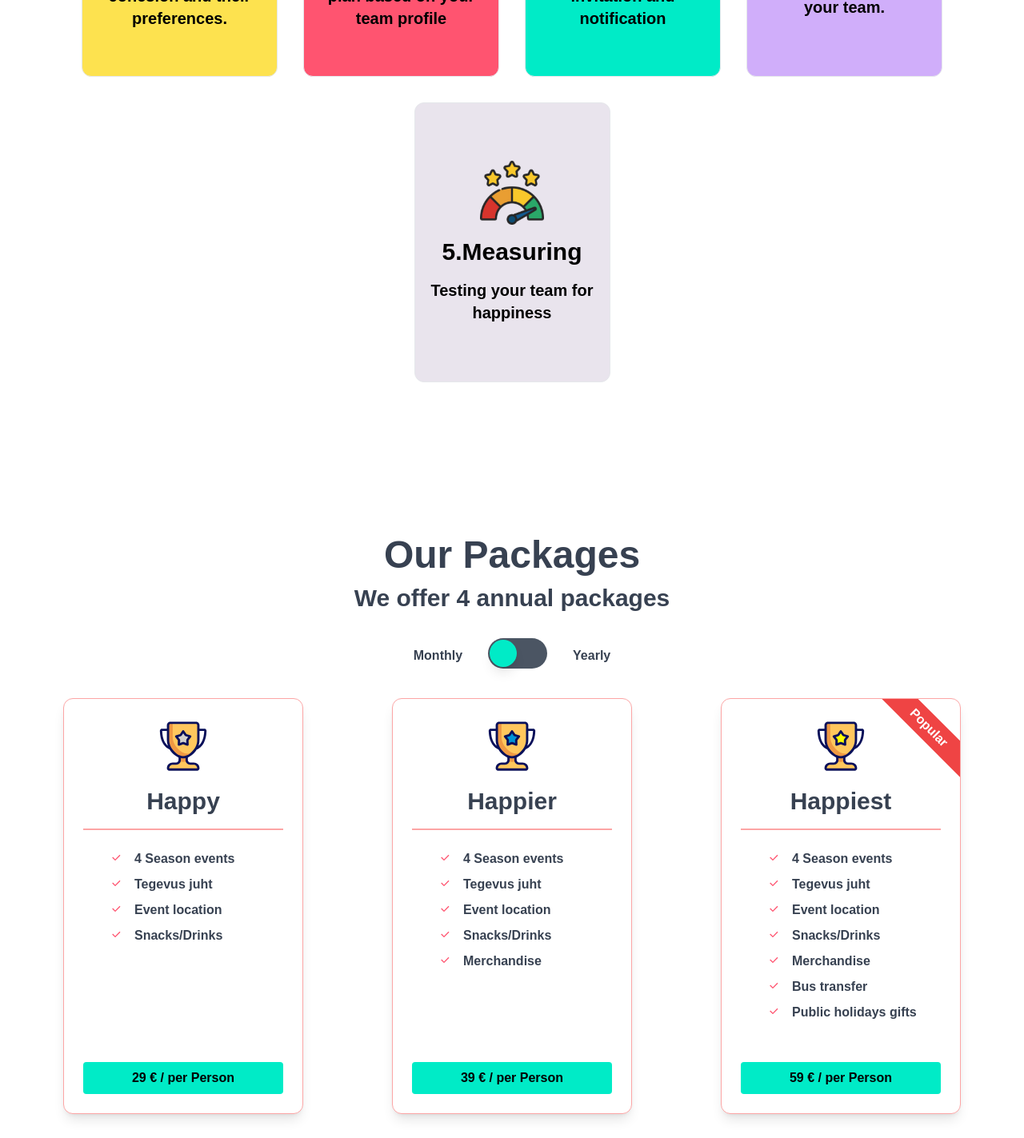
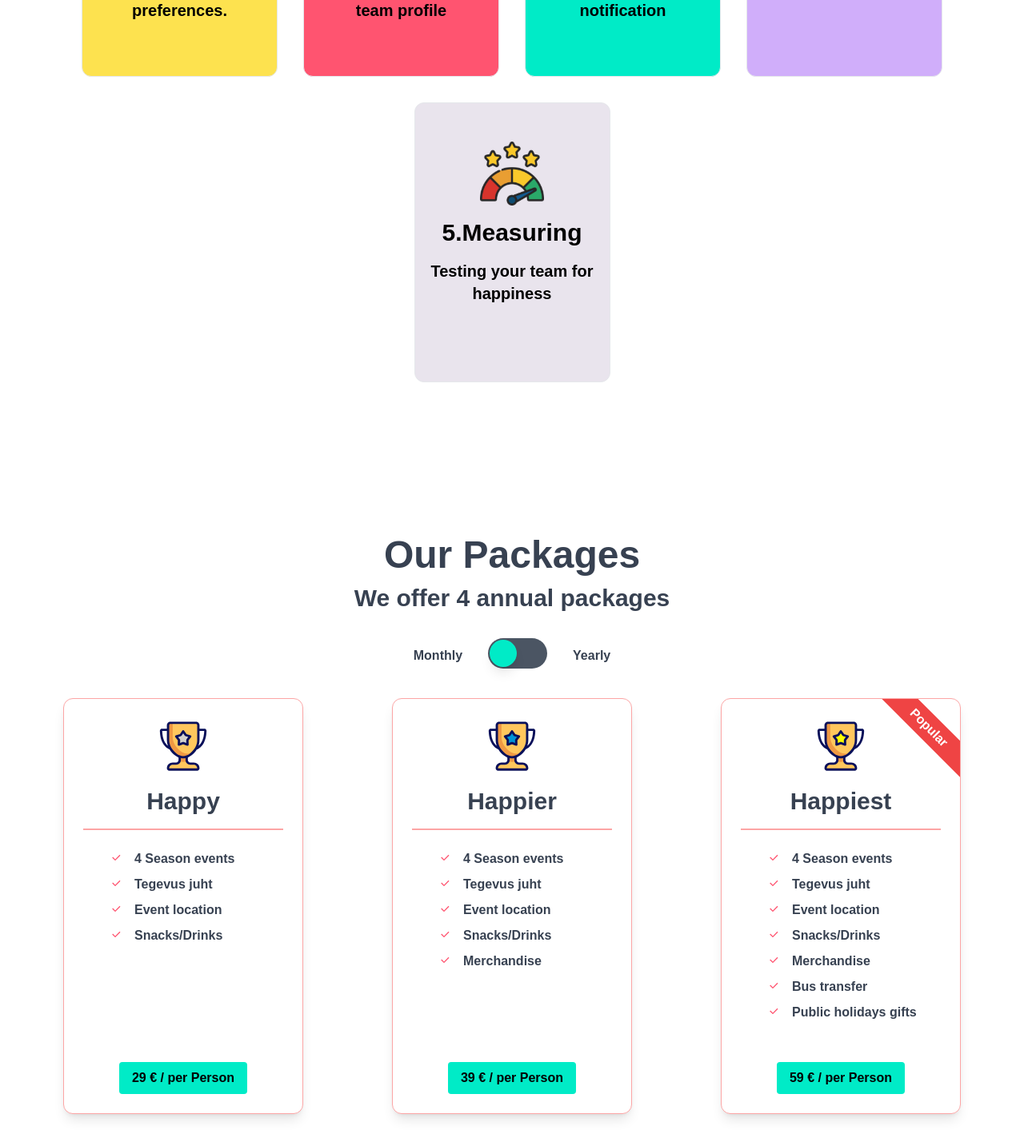
Before and after one commit to Aero385/yayo, a Next.js app: page / in a window 1280 px wide. Shown: the part 1300-2723 px from the top of the page at 80% size. Built offline with nearby package versions, Linux system fonts and the light colour scheme.

Commit message:
finished example module and fixed some motion effects

```diff
--- a/components/Cards.js
+++ b/components/Cards.js
@@ -1,8 +1,11 @@
 import { motion } from "framer-motion";
+import { useState } from "react";
 
 
 export default function Cards() {
   const className = "";
+
+  const [hoveredCard, setHoveredCard] = useState(null);
 
   const cards = [
     {
@@ -77,20 +80,30 @@ export default function Cards() {
           animate={{ opacity: 1, y: 0 }}
           whileHover={{
             scale: 1.1,
-          transition: { duration: 0.3 },
-          boxShadow: `0px 0px 10px `,
+            transition: { duration: 0.2 },
+            zIndex: 1,
           }}
-        transition={{ duration: 1, delay: index * 0.2 }}
+          transition={{ duration: 0.5, delay: index * 0.2 }}
           className={`${card.color} border rounded-xl flex flex-col px-4 gap-4 ${className}`}
           style={{ width: "245px", height: "350px" }}
+          onHoverStart={() => setHoveredCard(index)}
+          onHoverEnd={() => setHoveredCard(null)}
         >
-        <div className="flex mt-auto justify-center">
+          <motion.div
+            className="flex items-center flex-col h-full gap-4"
+            animate={{
+              filter:
+                hoveredCard !== null && hoveredCard !== index ? "blur(3px)" : "none",
+            }}
+            transition={{ filter: { duration: 0.5 } }}
+          >
+            <div>
               <motion.img
                 src={card.imageSrc}
                 width={80}
                 height={80}
                 alt="img"
-            className="md:w-30 md:h-30 w-30 h-30"
+                className="md:w-30 md:h-30 mt-12"
                 initial={{ opacity: 0, scale: 0.5 }}
                 animate={{ opacity: 1, scale: 1 }}
                 transition={{ duration: 0.5 }}
@@ -105,7 +118,7 @@ export default function Cards() {
               {card.title}
             </motion.h1>
             <motion.p
-          className="text-xl mb-auto"
+              className="text-xl"
               initial={{ opacity: 0 }}
               animate={{ opacity: 1 }}
               transition={{ duration: 0.5, delay: 0.5 }}
@@ -113,7 +126,9 @@ export default function Cards() {
               {card.description}
             </motion.p>
           </motion.div>
+        </motion.div>
       ))}
     </div>
+
   );
 }
--- a/components/Nav.js
+++ b/components/Nav.js
@@ -7,8 +7,8 @@ export default function Nav() {
   const [menuOpen, setMenuOpen] = useState(false);
 
   return (
-    <div className="w-full shadow top-0 flex justify-center z-[10] py-4">
-      <div className="md:max-w-[1440px] w-full flex justify-between items-center  px-4">
+    <div className=" shadow top-0 flex justify-center z-[10] py-4">
+      <div className="md:max-w-[1440px] w-full flex justify-between items-center px-4">
         <div className="flex w-full justify-between">
           <Logo />
           <button
--- a/components/Packages.js
+++ b/components/Packages.js
@@ -92,7 +92,7 @@ export default function Packages() {
               </ul>
             </div>
             <div className="mt-6">
-              <MyButton text={`${isYearly ? pkg.price * 12 : pkg.price} € / per Person`} className="w-full" />
+              <MyButton text={`${isYearly ? pkg.price * 12 : pkg.price} € / per Person`} className={`${isYearly ? pkg.price * 12 : pkg.price}`}/>
             </div>
           </div>
         ))}
--- a/components/Text.js
+++ b/components/Text.js
@@ -21,7 +21,7 @@ export const TitleText = ({ title, textStyles }) => (
     variants={textVariant2}
     initial="hidden"
     whileInView="show"
-    className={` font-bold md:text-[64px] text-3xl text-white ${textStyles}`}
+    className={` font-bold md:text-[64px] text-3xl ${textStyles}`}
   >
     {title}
   </motion.h2>
--- a/constants/motion.js
+++ b/constants/motion.js
@@ -49,7 +49,7 @@ export const textContainer = {
   },
   show: (i = 1) => ({
     opacity: 1,
-    transition: { staggerChildren: 0.1, delayChildren: i * 0.1 },
+    transition: { staggerChildren: 0.05, delayChildren: i * 0.05 },
   }),
 };
 
@@ -70,8 +70,8 @@ export const textVariant2 = {
 
 export const fadeIn = (direction, type, delay, duration) => ({
   hidden: {
-    x: direction === 'left' ? '200%' : '-200%',
-    y: direction === 'up' ? 100 : direction === 'down' ? -100 : 0,
+    x: direction === 'left' ? '200%' : direction === 'right' ?  '-200%' : 0,
+    y: direction === 'up' ?  '200%' : direction === 'down' ?  '-200%' : 0,
     opacity: 0,
   },
   show: {
--- a/container/Example.js
+++ b/container/Example.js
@@ -84,7 +84,7 @@ export default function Example(){
 
         {/* MOBILE */}
 
-        <div className="md:hidden w-full rounded-3xl bg-bgExp flex flex-col justify-center gap-4 px-2 py-8 items-center">
+        <div className="md:hidden w-full rounded-3xl bg-bgExp flex flex-col justify-center mt-10 gap-4 px-2 py-8 items-center">
           <TitleText
             textStyles='text-center text-white uppercase'
             title='Example of Annual Team Events Programm'
@@ -97,6 +97,7 @@ export default function Example(){
               initial='hidden'
               whileInView='show'
               viewport={{once: 'false', amount: 0.25}}
+
             >
               <motion.div
                 className={`${card.color}  relative mx-auto w-16 h-16 rounded-full flex flex-col justify-center items-center`}
@@ -131,13 +132,13 @@ export default function Example(){
         </div>
 
         {/* DESKTOP */}
-
-        <div className="mt-[100px] relative hidden md:flex md:flex-col justify-center min-h-screen " >
+        <div className="flex justify-center md:flex items-center hidden min-h-screen px-4">
+          <div className="max-w-6xl relative md:flex md:flex-col justify-center" >
             <TitleText
               textStyles='leading-none text-center text-[64px] text-bgExp uppercase'
               title='Example of Annual Team Events Programm'
             />
-          <div className="mx-auto h-[800px] grid grid-row-2 justify-center my-auto px-[80px] py-6 rounded-3xl max-w-6xl bg-bgExp">
+            <div className="mx-auto h-[600px] grid grid-row-2 justify-center mt-10 px-[80px] py-6 rounded-3xl max-w-6xl bg-gradient-to-r from-bgExp via-blue-700 to-bgExp">
               <div className="flex items-center justify-center gap-[70px]">
                 {firstHalf.map((card, index) => (
                   <motion.div
@@ -156,7 +157,28 @@ export default function Example(){
                         {card.name}
                       </div>
                     </motion.div>
+                    {card.side === "right" && (
+                      <motion.span
+                        className={`${card.color} absolute  w-4 h-6 top-[78px] left-8 transform -translate-y-1/2`}
+                        variants={fadeIn('up', 'tween', 1, 2)}
+                      >
+                        <p className="w-[200px] text-center text-white text-md absolute top-8 left-1/2 transform -translate-x-1/2 flex justify-center items-center">
+                          {card.description}
+                        </p>
+                      </motion.span>
+                    )}
+                    {card.side === "left" && (
+                      <motion.span
+                        className={`${card.color} absolute  w-4 h-6 bottom-[78px] left-8 transform -translate-y-1/2`}
+                        variants={fadeIn('down', 'tween', 1, 2)}
+                      >
+                        <p className="w-[200px] text-center text-white text-md absolute bottom-8 left-1/2 transform -translate-x-1/2 flex justify-center items-center">
+                          {card.description}
+                        </p>
+                      </motion.span>
+                    )}
                   </motion.div>
+
                 ))}
               </div>
               <div className="flex items-center justify-center gap-[70px]">
@@ -177,8 +199,29 @@ export default function Example(){
                         {card.name}
                       </div>
                     </motion.div>
+                    {card.side === "right" && (
+                      <motion.span
+                        className={`${card.color} absolute  w-4 h-6 top-[78px] left-8 transform -translate-y-1/2`}
+                        variants={fadeIn('up', 'tween', 1, 2)}
+                      >
+                        <p className="w-[200px] text-center text-white text-md absolute top-8 left-1/2 transform -translate-x-1/2 flex justify-center items-center">
+                          {card.description}
+                        </p>
+                      </motion.span>
+                    )}
+                    {card.side === "left" && (
+                      <motion.span
+                        className={`${card.color} absolute  w-4 h-6 bottom-[78px] left-8 transform -translate-y-1/2`}
+                        variants={fadeIn('down', 'tween', 1, 2)}
+                      >
+                        <p className="w-[200px] text-center text-white text-md absolute bottom-8 left-1/2 transform -translate-x-1/2 flex justify-center items-center">
+                          {card.description}
+                        </p>
+                      </motion.span>
+                    )}
                   </motion.div>
                 ))}
+              </div>
             </div>
           </div>
         </div>
--- a/container/Header.js
+++ b/container/Header.js
@@ -4,7 +4,7 @@ import Image from "next/image";
 
 export default function Header() {
   return (
-    <>
+    <div className="min-h-screen">
       <Nav />
       <div className="max-w-[1440px] w-full flex flex-col md:gap-0 gap-8 mx-auto md:flex-row md:justify-center md:px-4 px-8 py-4">
         <div className="flex items-center justify-center order-1 ">
@@ -23,6 +23,6 @@ export default function Header() {
           </div>
         </div>
       </div>
-    </>
+    </div>
   );
 }
--- a/tailwind.config.js
+++ b/tailwind.config.js
@@ -39,5 +39,10 @@ module.exports = {
 
     },
   },
+  // variants: {
+  //   extend: {
+  //     linearGradients: ['responsive'],
+  //   },
+  // },
   plugins: [],
 }
```
Lines whose indentation alone changed are shown as unchanged.
